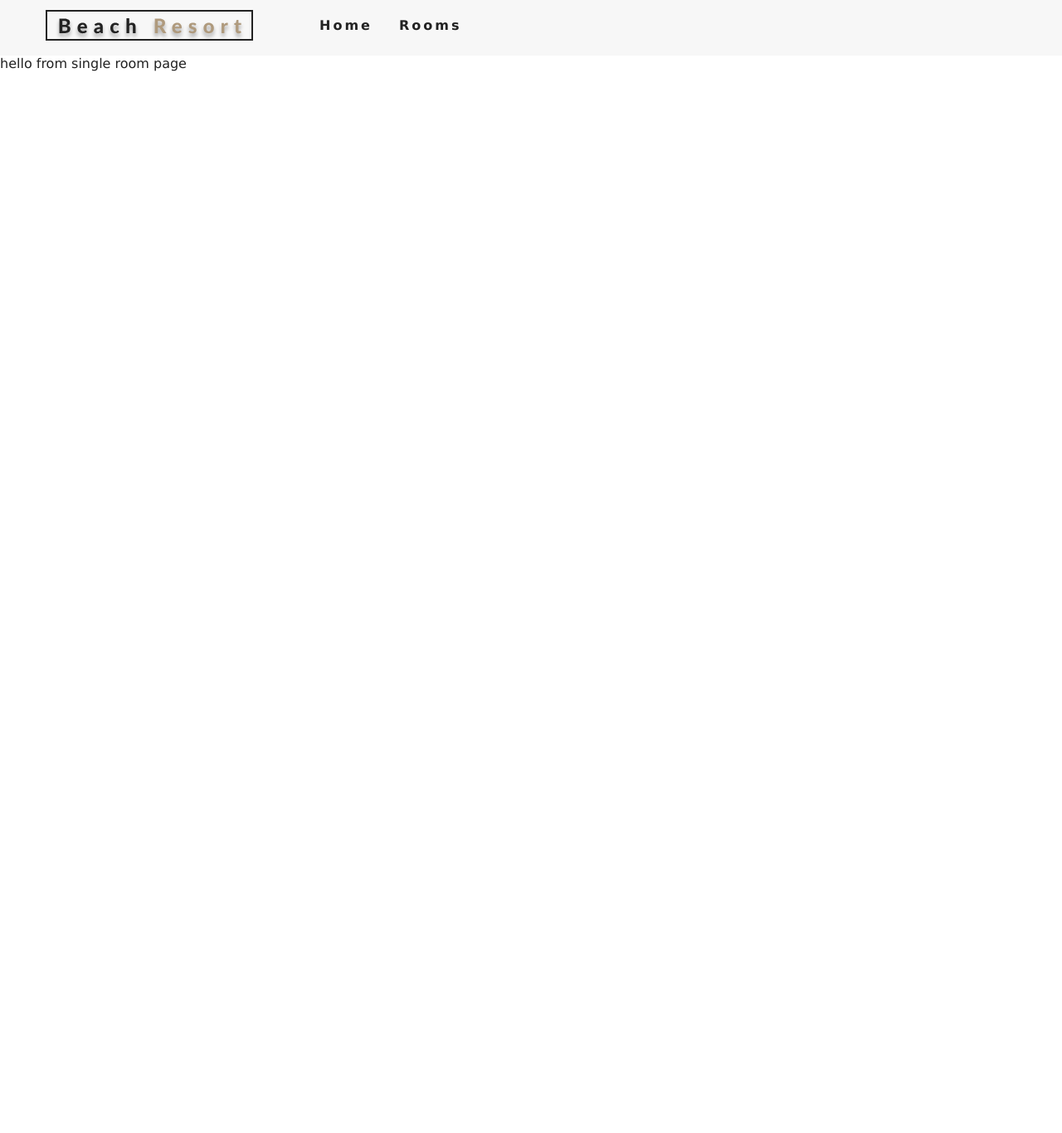
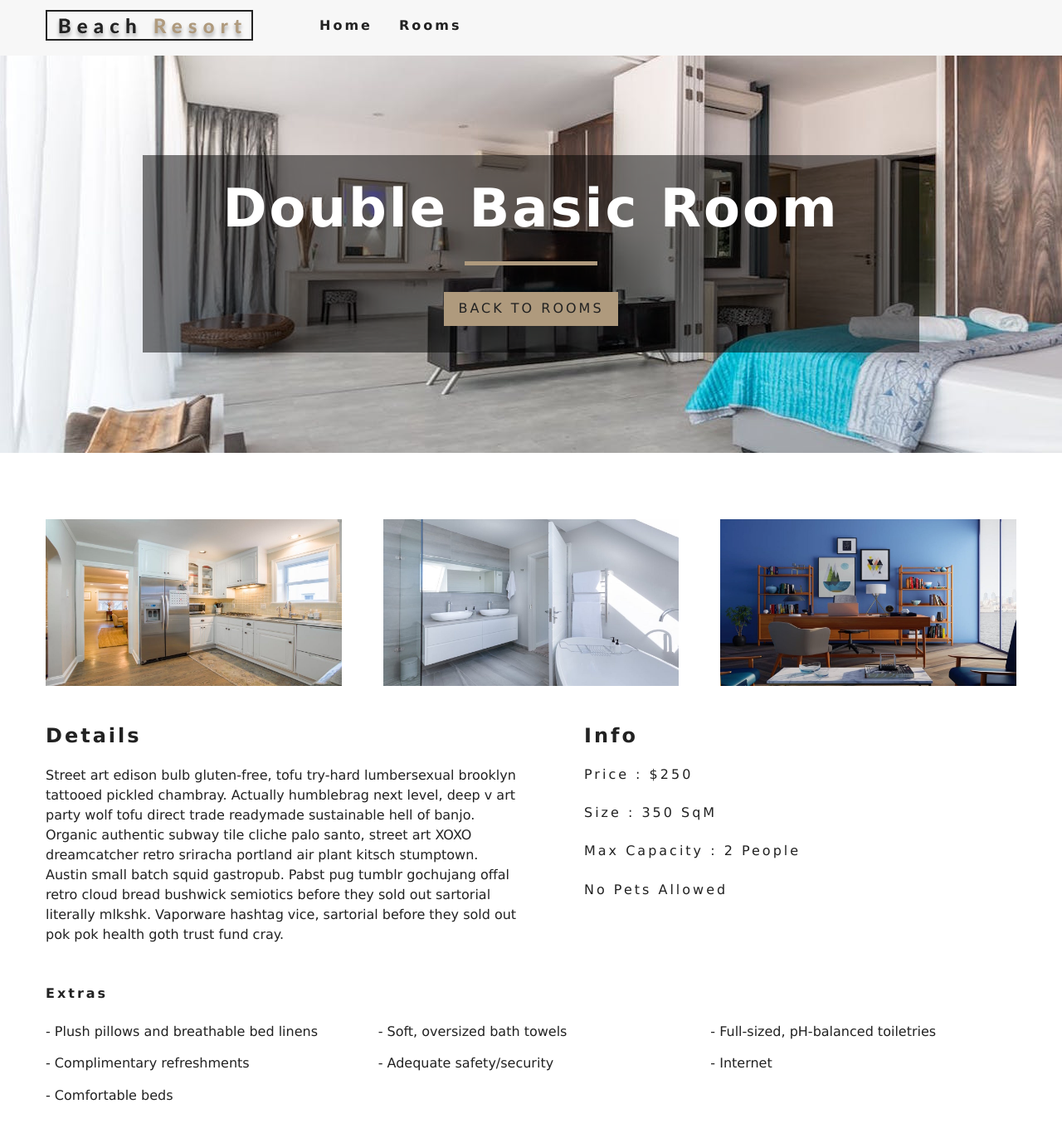
Before and after one commit to Altaan/React-hotel-app, a React (Create React App) app: page /rooms/double-basic in a window 1280 px wide. Shown: the top 1366 px of the page at 83% size. Before the commit the page ends 800 px from the top, so only its background shows below. Built offline with nearby package versions, Linux system fonts and the light colour scheme.

Commit message:
Completed SingleRoom page that renders details of a room

```diff
--- a/package.json
+++ b/package.json
@@ -10,7 +10,8 @@
     "react-dom": "^16.13.1",
     "react-icons": "^3.10.0",
     "react-router-dom": "^5.2.0",
-    "react-scripts": "3.4.1"
+    "react-scripts": "3.4.1",
+    "styled-components": "^5.1.1"
   },
   "scripts": {
     "start": "react-scripts start",
--- /dev/null
+++ b/src/components/Hero.style.jsx
@@ -0,0 +1,14 @@
+import styled from "styled-components";
+import defaultImg from "../images/room-1.jpeg";
+
+// This styled comp will get props passed from SingleRoom page
+const StyledHero = styled.header`
+  min-height: 60vh;
+  background: url(${(props) => (props.img ? props.img : defaultImg)})
+    center/cover no-repeat;
+  display: flex;
+  align-items: center;
+  justify-content: center;
+`;
+
+export default StyledHero;
--- a/src/components/Room.jsx
+++ b/src/components/Room.jsx
@@ -4,7 +4,7 @@
 
 import defaultImg from "../images/room-1.jpeg";
 
-// This component is used to render each individual room in home and rooms pages
+// This component is used to render room preview in home and rooms pages
 const Room = ({ room }) => {
   const { name, images, price, slug } = room;
   return (
@@ -15,7 +15,11 @@
         <div className="price-top">
           <h6>${price}</h6>
         </div>
-        <Link to={`/rooms/${slug}`} className="btn-primary room-link">
+        <Link
+          to={`/rooms/${slug}`}
+          onClick={() => window.scrollTo(0, 0)}
+          className="btn-primary room-link"
+        >
           Features
         </Link>
       </div>
--- a/src/context.js
+++ b/src/context.js
@@ -38,9 +38,17 @@
     return tempItems;
   }
 
+  // this function will be passed down to consumers with value prop in RoomContext.Provider
+  getRoom = (slug) => {
+    let tempRooms = [...this.state.rooms];
+    // getting the room obj that matches the slug in url
+    const room = tempRooms.find((room) => room.slug === slug);
+    return room;
+  };
+
   render() {
     return (
-      <RoomContext.Provider value={{ ...this.state }}>
+      <RoomContext.Provider value={{ ...this.state, getRoom: this.getRoom }}>
         {this.props.children}
       </RoomContext.Provider>
     );
--- a/src/pages/SingleRoom.jsx
+++ b/src/pages/SingleRoom.jsx
@@ -1,8 +1,95 @@
 import React, { Component } from "react";
+import { Link } from "react-router-dom";
 
+import { RoomContext } from "../context";
+
+import Banner from "../components/Banner";
+import StyledHero from "../components/Hero.style";
+
+// This page is used to render a single room with all details about the room
 export class SingleRoom extends Component {
+  constructor(props) {
+    super(props);
+    this.state = {
+      // this comp was placed in Route in App.js so match is passed to the props
+      slug: this.props.match.params.slug,
+    };
+  }
+
+  static contextType = RoomContext;
+
   render() {
-    return <div>hello from single room page</div>;
+    const { getRoom } = this.context;
+    // passing the slug, obtained from match obj, to get the specific room page
+    const room = getRoom(this.state.slug);
+    // if room is undefined render the error message
+    if (!room) {
+      return (
+        <div className="error">
+          <h3>no such room could be found...</h3>
+          <Link to="/rooms" className="btn-primary">
+            back to rooms
+          </Link>
+        </div>
+      );
+    }
+    // destructuring the room obj
+    const {
+      name,
+      description,
+      capacity,
+      size,
+      price,
+      extras,
+      breakfast,
+      pets,
+      images,
+    } = room;
+    // destructuring images
+    const [mainImg, ...restImgs] = images;
+    return (
+      <>
+        <StyledHero img={mainImg}>
+          <Banner title={`${name} room`}>
+            <Link to="/rooms" className="btn-primary">
+              back to rooms
+            </Link>
+          </Banner>
+        </StyledHero>
+        <section className="single-room">
+          <div className="single-room-images">
+            {restImgs.map((item, idx) => {
+              return <img key={idx} src={item} alt={name} />;
+            })}
+          </div>
+          <div className="single-room-info">
+            <article className="desc">
+              <h3>details</h3>
+              <p>{description}</p>
+            </article>
+            <article className="info">
+              <h3>info</h3>
+              <h6>price : ${price}</h6>
+              <h6>size : {size} SqM</h6>
+              <h6>
+                max capacity :{" "}
+                {capacity > 1 ? `${capacity} people` : `${capacity} person`}
+              </h6>
+              <h6>{pets ? "pets allowed" : "no pets allowed"}</h6>
+              <h6>{breakfast && "free breakfast included"}</h6>
+            </article>
+          </div>
+        </section>
+        <section className="room-extras">
+          <h6>extras</h6>
+          <ul className="extras">
+            {extras.map((item, idx) => {
+              return <li key={idx}>- {item}</li>;
+            })}
+          </ul>
+        </section>
+      </>
+    );
   }
 }
 
```
Also changed, not shown: 1 other file (tests, documents, lock files or other folders).
